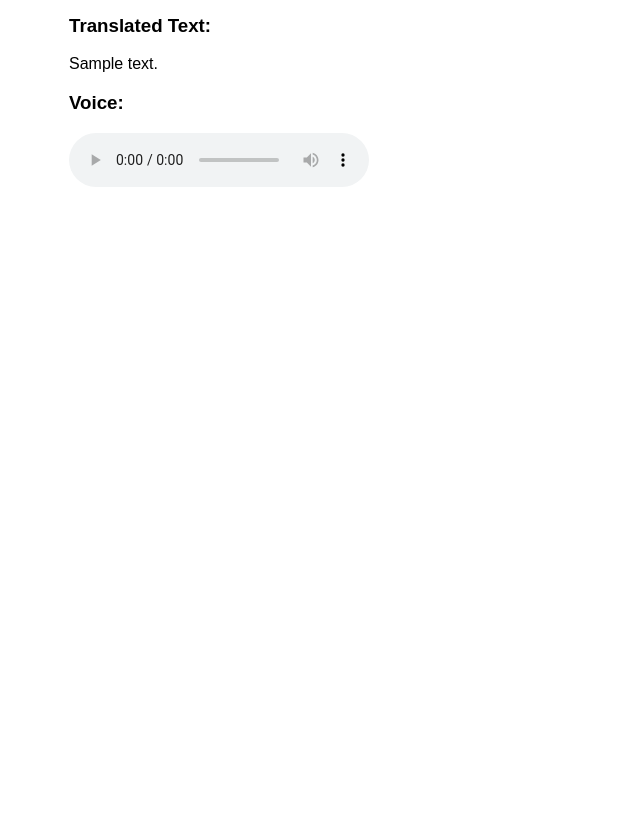
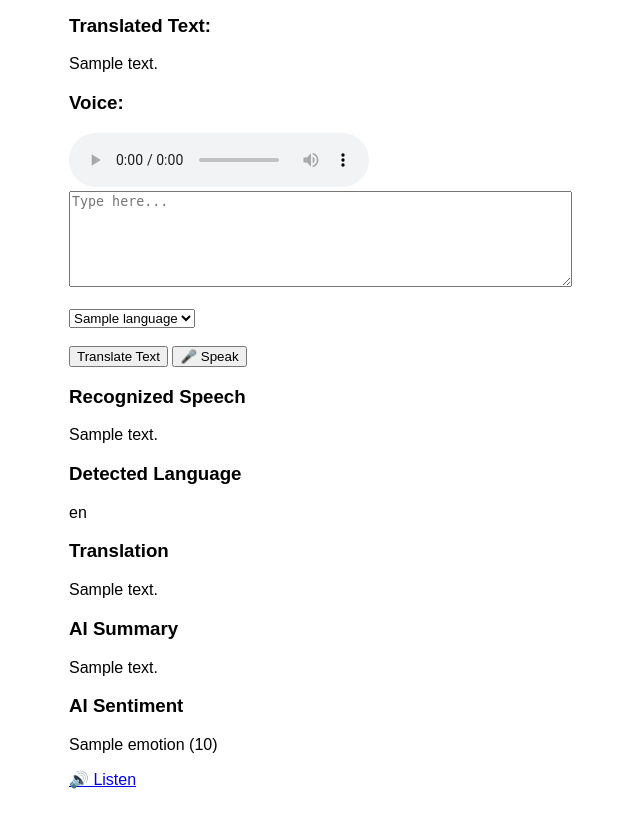
Before and after one commit to Sharan-b2025/Voice-Translate-, a Flask app: template templates/index.html in a window 1280 px wide. Shown: the part 284-1123 px from the top of the page, without its empty margins (321-961 px from the left). Before the commit the page ends 471 px from the top, so only its background shows below. Run offline with Flask 3, Linux system fonts and the light colour scheme; the template is opened without the code that fills it: most values are stand-ins (such as "Sample title", 1, 10 or a date in 2020).

Commit message:
Update index.html

```diff
--- a/templates/index.html
+++ b/templates/index.html
@@ -33,3 +33,45 @@
 
 </body>
 </html>
+<form method="POST">
+
+<textarea name="text" rows="6" cols="60"
+placeholder="Type here..."></textarea>
+
+<br><br>
+
+<select name="target">
+{% for code,name in languages.items() %}
+<option value="{{code}}">{{name}}</option>
+{% endfor %}
+</select>
+
+<br><br>
+
+<button type="submit">Translate Text</button>
+
+<button type="submit" name="voice" value="1">
+🎤 Speak
+</button>
+
+</form>
+
+{% if original_text %}
+<h3>Recognized Speech</h3>
+<p>{{original_text}}</p>
+
+<h3>Detected Language</h3>
+<p>{{detected_language}}</p>
+
+<h3>Translation</h3>
+<p>{{translated_text}}</p>
+
+<h3>AI Summary</h3>
+<p>{{summary}}</p>
+
+<h3>AI Sentiment</h3>
+<p>{{emotion.label}} ({{emotion.score}})</p>
+
+<a href="/audio">🔊 Listen</a>
+
+{% endif %}
```
